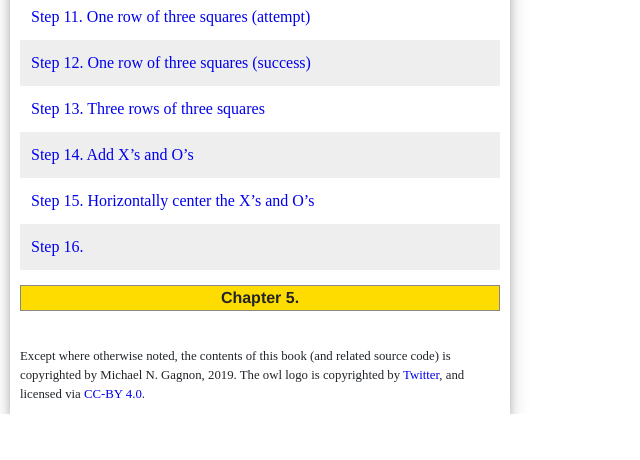
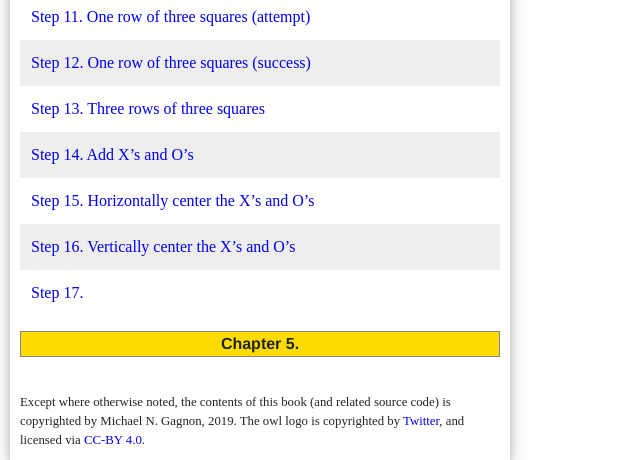
Before and after one commit to mikegagnon/js, a PHP site: page /vol2/index.php in a window 1280 px wide. Shown: the part 1487-1947 px from the top of the page, without its empty margins (0-640 px from the left). Before the commit the page ends 1901 px from the top, so only its background shows below. Run offline with PHP 8.4, Linux system fonts and the light colour scheme; some libraries are stand-ins or nearby versions.

Commit message:
line height

```diff
--- a/vol2/index.php
+++ b/vol2/index.php
@@ -828,6 +828,91 @@ noteheader('note-x-and-o-html'); ?>
 </div>") ?>
 <? notefooter(); ?>
 
+<? #############################################################################
+stepheader('note-vert-center', 'Vertically center the X&rsquo;s and O&rsquo;s'); ?>
+
+    <p>Building upon <a href="#note-horiz-center-css">the CSS</a> and
+    <a href="#note-horiz-center-html">the HTML</a> from the previous step,
+    modify the CSS by adding <? codecss('line-height: 60px;')?> to the bottom
+    of the <?codenone('cell')?> class. Your CSS pane should read as follows:
+    </p>
+
+<? precss(".row {
+    clear: left;
+}
+
+.cell {
+    height: 60px;
+    width: 60px;
+    background-color: lightgray;
+    margin-bottom: 5px;
+    float: left;
+    margin-right: 5px;
+    text-align: center;
+    line-height: 60px;
+}") ?>
+
+    <p>Your preview pane should look something like:</p>
+
+<div class="html-page">
+    <div class='row_1'>
+        <div class='cell_6'>X</div>
+        <div class='cell_6'>O</div>
+        <div class='cell_6'>X</div>
+    </div>
+    <div class='row_1'>
+        <div class='cell_6'>O</div>
+        <div class='cell_6'>X</div>
+        <div class='cell_6'>O</div>
+    </div>
+    <div class='row_1'>
+        <div class='cell_6'>X</div>
+        <div class='cell_6'>O</div>
+        <div class='cell_6'>X</div>
+    </div>
+    <div style="clear:both;"></div>
+</div>
+
+<? stepoverview(); ?>
+<? stepfooter(); ?>
+
+<? #############################################################################
+noteheader('note-horiz-center-css'); ?>
+<? precss(".row {
+    clear: left;
+}
+
+.cell {
+    height: 60px;
+    width: 60px;
+    background-color: lightgray;
+    margin-bottom: 5px;
+    float: left;
+    margin-right: 5px;
+    text-align: center;
+}") ?>
+<? notefooter(); ?>
+
+<? #############################################################################
+noteheader('note-horiz-center-html'); ?>
+<? prehtml("<div class='row'>
+    <div class='cell'>X</div>
+    <div class='cell'>O</div>
+    <div class='cell'>X</div>
+</div>
+<div class='row'>
+    <div class='cell'>O</div>
+    <div class='cell'>X</div>
+    <div class='cell'>O</div>
+</div>
+<div class='row'>
+    <div class='cell'>X</div>
+    <div class='cell'>O</div>
+    <div class='cell'>X</div>
+</div>") ?>
+<? notefooter(); ?>
+
+
 <? ########################################################################## ?>
 <? ########################################################################## ?>
 <? ############################ COPY AREA ################################### ?>
--- a/vol2/style/vol2.css
+++ b/vol2/style/vol2.css
@@ -68,3 +68,14 @@ iframe {
     margin-right: 5px;
     text-align: center;
 }
+
+.cell_6 {
+    height: 60px;
+    width: 60px;
+    background-color: lightgray;
+    margin-bottom: 5px;
+    float: left;
+    margin-right: 5px;
+    text-align: center;
+    line-height: 60px;
+}
```
